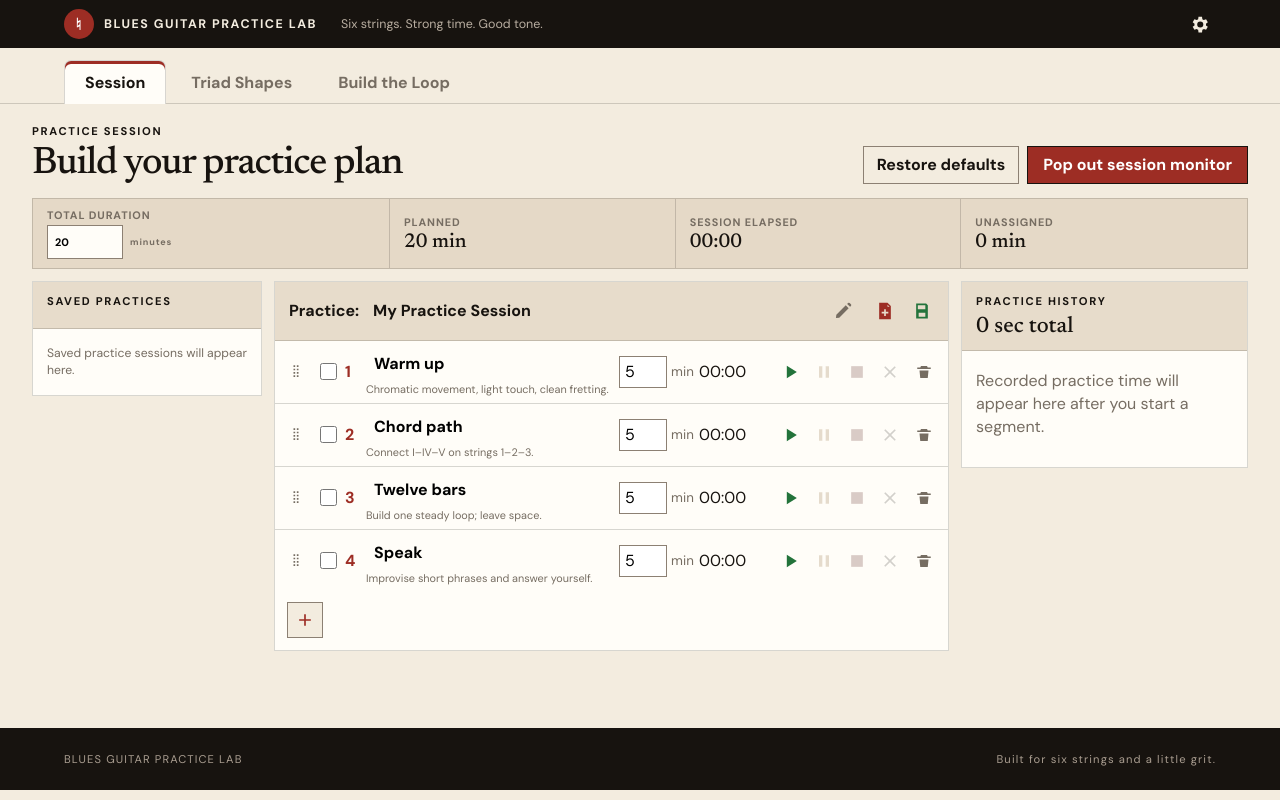
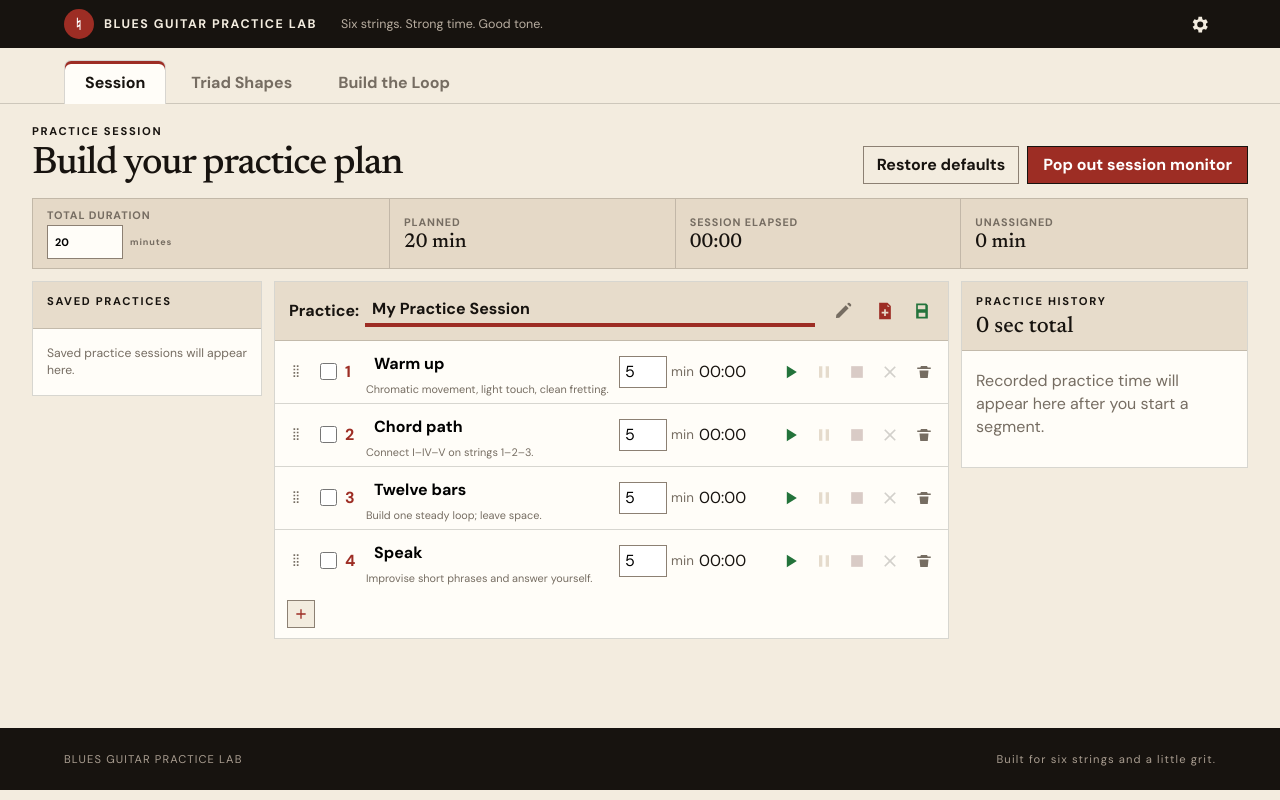
Before and after one commit to flyfisher1952/blues-guitar-practice-lab, an Angular app: page / in a window 1280 px wide. Built offline with nearby package versions, Linux system fonts and the light colour scheme; what html-docx-js-typescript would draw is missing.

Commit message:
Polish practice session controls

```diff
--- a/src/app/app.component.css
+++ b/src/app/app.component.css
@@ -94,8 +94,8 @@ main { min-height: calc(100vh - 176px); }
 .session-plan-card > header button { min-height: 34px; padding: 0 12px; border: 1px solid var(--ink); background: transparent; font-weight: 700; cursor: pointer; }
 .practice-name-row { display: flex; align-items: center; gap: 6px; }
 .practice-name-row label { font-weight: 800; }
-.practice-name-row input { width: min(450px, 45vw); min-height: 32px; padding: 0 7px; border: 1px solid transparent; color: var(--ink); background: transparent; font-weight: 700; }
-.practice-name-row input:not([readonly]) { border-color: #8c8073; background: white; }
+.practice-name-row input { width: min(450px, 45vw); min-height: 32px; padding: 0 7px; border: 0; border-bottom: 4px solid var(--red); color: var(--ink); background: transparent; font-weight: 700; }
+.practice-name-row input:not([readonly]) { background: white; outline: 1px solid #8c8073; outline-offset: -1px; }
 .edit-practice-name-button { width: 30px; min-height: 30px !important; }
 .edit-practice-name-button svg { width: 17px; height: 17px; fill: #766d62; }
 .session-plan-actions { display: flex; align-items: center; gap: 3px; }
@@ -103,9 +103,9 @@ main { min-height: calc(100vh - 176px); }
 .new-session-button svg { width: 23px; height: 23px; fill: var(--red); }
 .save-practice-button { width: 34px; min-height: 34px; }
 .save-practice-button svg { width: 22px; height: 22px; fill: #23733b; }
-.add-division-box { width: 36px; min-height: 36px; margin: 10px 12px 12px; padding: 0; display: grid; place-items: center; border: 1px solid #8c8073; color: var(--ink); background: #f3ecdf; cursor: pointer; }
+.add-division-box { width: 28px; min-height: 28px; margin: 8px 12px 10px; padding: 0; display: grid; place-items: center; border: 1px solid #8c8073; color: var(--ink); background: #f3ecdf; cursor: pointer; }
 .add-division-box:hover { border-color: var(--red); background: #ebe0cf; }
-.add-division-box svg { width: 20px; height: 20px; fill: var(--red); }
+.add-division-box svg { width: 16px; height: 16px; fill: var(--red); }
 .segment-editor-list { display: grid; }
 .segment-editor { min-height: 58px; padding: 7px 9px; display: grid; grid-template-columns: 24px 42px minmax(130px, 1fr) 72px 66px auto 30px; align-items: center; gap: 8px; border-bottom: 1px solid var(--line); }
 .segment-editor:last-child { border-bottom: 0; }
```
